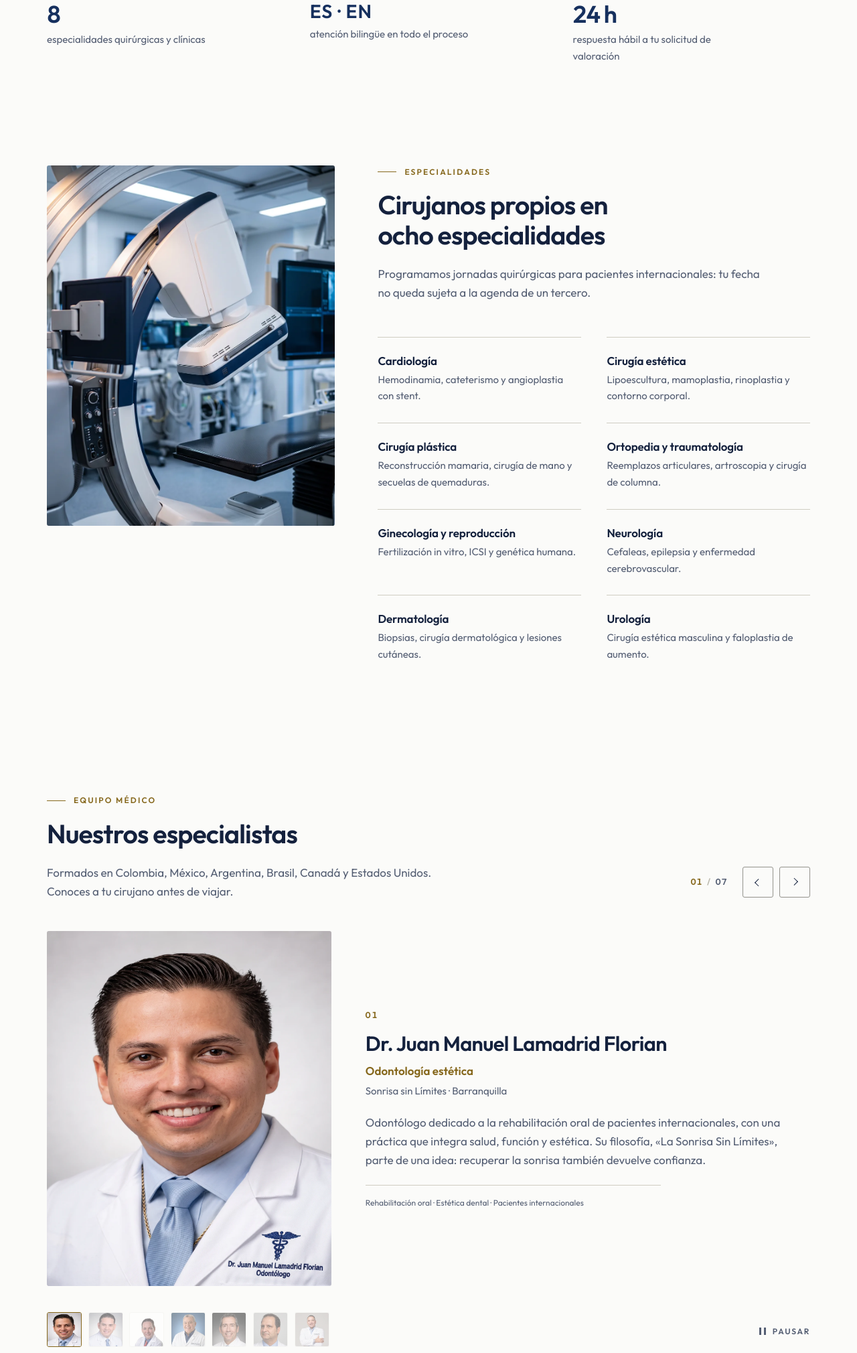
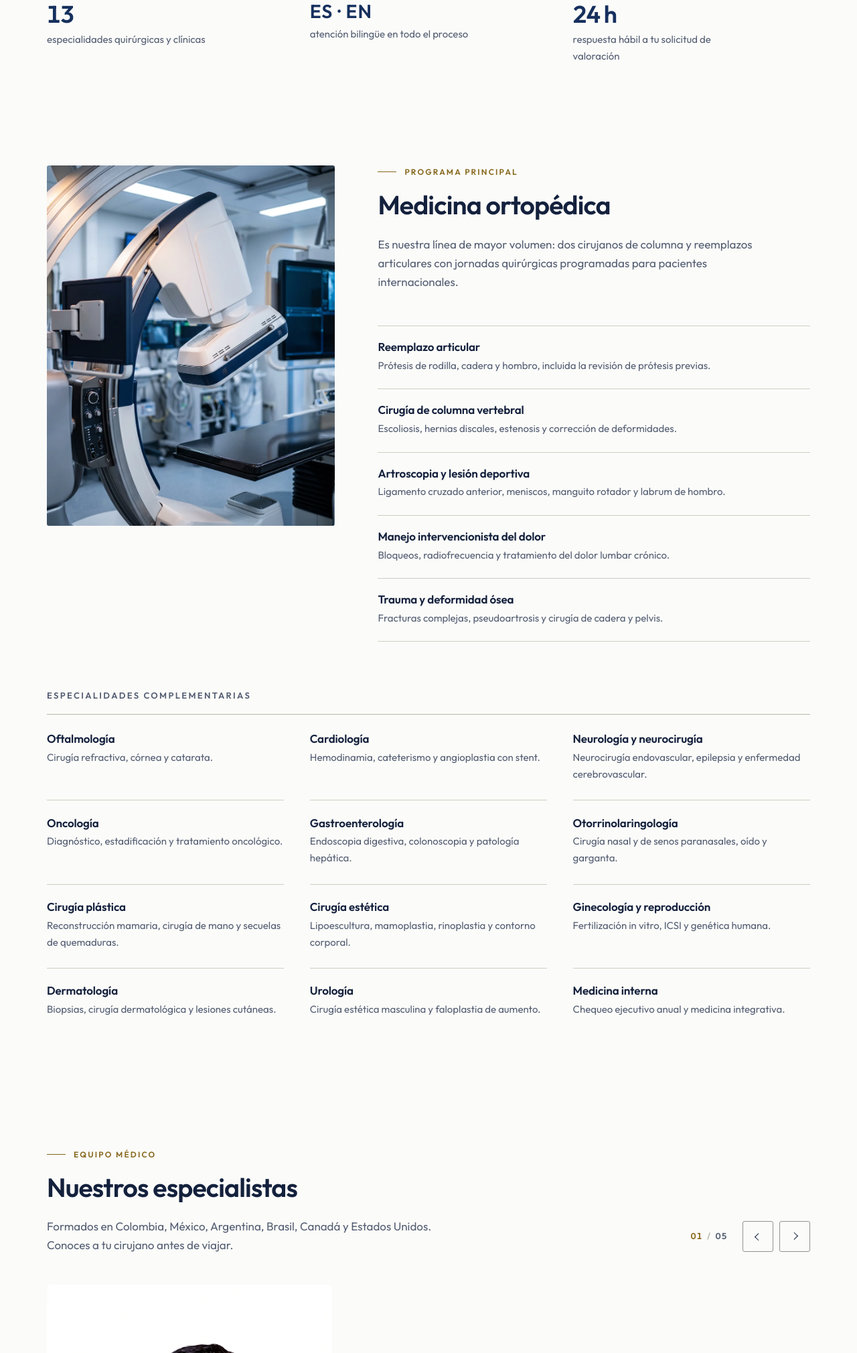
Before and after one commit to mnnlol24-cyber/gmg-web, a plain HTML site: page index.html in a window 1280 px wide. Shown: the part 1140-3160 px from the top of the page at 67% size. Drawn offline with Linux system fonts and the light colour scheme.

Commit message:
Reenfocar la oferta en medicina ortopédica
Se retiran de la galería los doctores Lamadrid y sus retratos del
repositorio; quedan cinco especialistas y el contador pasa a 01/05.

Especialidades se reordena: la medicina ortopédica pasa a programa
principal con sus cinco planes (reemplazo articular, columna, artroscopia,
manejo del dolor y trauma), y debajo van doce especialidades
complementarias, entre ellas las cuatro nuevas: oncología, oftalmología,
gastroenterología y otorrinolaringología.

Co-Authored-By: Claude Opus 5 <noreply@anthropic.com>

```diff
--- a/assets/styles.css
+++ b/assets/styles.css
@@ -462,18 +462,49 @@ a:focus-visible, button:focus-visible, summary:focus-visible {
 /* En pantallas bajas el sticky no aporta: la foto quedaría siempre cortada. */
 @media (max-height: 700px) { .spec-media { position: static; } }
 
-.spec-grid { display: grid; grid-template-columns: repeat(2, minmax(0, 1fr)); column-gap: clamp(1.5rem, 3vw, 3rem); }
-.spec { border-top: 1px solid var(--line); padding: 1.5rem 0 1.7rem; }
+/* Los planes del programa ortopédico: una columna, junto a la fotografía. */
+.plan-list { list-style: none; margin: 0; padding: 0; }
+.plan-list li {
+  border-top: 1px solid var(--line);
+  padding: 1.25rem 0 1.35rem;
+}
+.plan-list li:last-child { border-bottom: 1px solid var(--line); }
+.plan-list p { margin: 0; font-size: var(--t-base); color: var(--ink-soft); }
+
+/* Bloque de especialidades complementarias, a todo el ancho del contenedor. */
+.spec-extra { margin-top: clamp(3rem, 6vw, 4.5rem); }
+.spec-extra-title {
+  font-size: var(--t-sm);
+  font-weight: 600;
+  text-transform: uppercase;
+  letter-spacing: 0.18em;
+  color: var(--ink-soft);
+  padding-bottom: 1.1rem;
+  border-bottom: 1px solid var(--line-strong);
+  margin-bottom: 0;
+}
+.spec-grid {
+  display: grid;
+  grid-template-columns: repeat(3, minmax(0, 1fr));
+  column-gap: clamp(1.5rem, 3vw, 3rem);
+}
+.spec { border-top: 1px solid var(--line); padding: 1.4rem 0 1.6rem; }
+.spec:nth-child(-n + 3) { border-top: 0; padding-top: 1.6rem; }
 .spec p { font-size: var(--t-base); color: var(--ink-soft); margin: 0; }
 
 @media (max-width: 900px) {
   .spec-layout { grid-template-columns: 1fr; gap: 2.5rem; }
   .spec-media { position: static; }
   .spec-media img { aspect-ratio: 16 / 10; max-height: none; }
+  .spec-grid { grid-template-columns: repeat(2, minmax(0, 1fr)); }
+  .spec:nth-child(-n + 3) { border-top: 1px solid var(--line); padding-top: 1.4rem; }
+  .spec:nth-child(-n + 2) { border-top: 0; padding-top: 1.6rem; }
 }
-/* La columna derecha es demasiado estrecha para dos textos entre 901 y 1080. */
-@media (min-width: 901px) and (max-width: 1080px) { .spec-grid { grid-template-columns: 1fr; } }
-@media (max-width: 560px) { .spec-grid { grid-template-columns: 1fr; } }
+@media (max-width: 560px) {
+  .spec-grid { grid-template-columns: 1fr; }
+  .spec, .spec:nth-child(-n + 3) { border-top: 1px solid var(--line); padding-top: 1.4rem; }
+  .spec:first-child { border-top: 0; padding-top: 1.6rem; }
+}
 
 /* ---------- Nuestros especialistas: galería de una en una ----------
    Las diapositivas se apilan en la MISMA celda de rejilla: el bloque toma la
--- a/index.html
+++ b/index.html
@@ -99,7 +99,7 @@
       <div class="container">
         <p class="statement-text reveal">Operamos nuestra propia plataforma hospitalaria en Barranquilla. Los cirujanos, los quirófanos y la coordinación del viaje dependen de <em>la misma organización</em>, así que nadie te devuelve a otra ventanilla.</p>
         <ul class="facts reveal" role="list">
-          <li><strong>8</strong><span>especialidades quirúrgicas y clínicas</span></li>
+          <li><strong>13</strong><span>especialidades quirúrgicas y clínicas</span></li>
           <li><strong class="fact-alt">ES · EN</strong><span>atención bilingüe en todo el proceso</span></li>
           <li><strong>24 h</strong><span>respuesta hábil a tu solicitud de valoración</span></li>
         </ul>
@@ -114,34 +114,73 @@
         </figure>
         <div class="spec-content">
           <header class="section-head reveal">
-            <p class="eyebrow">Especialidades</p>
-            <h2>Cirujanos propios en ocho especialidades</h2>
-            <p class="section-lede">Programamos jornadas quirúrgicas para pacientes internacionales: tu fecha no queda sujeta a la agenda de un tercero.</p>
+            <p class="eyebrow">Programa principal</p>
+            <h2>Medicina ortopédica</h2>
+            <p class="section-lede">Es nuestra línea de mayor volumen: dos cirujanos de columna y reemplazos articulares con jornadas quirúrgicas programadas para pacientes internacionales.</p>
           </header>
+          <ul class="plan-list reveal" role="list">
+            <li>
+              <h3>Reemplazo articular</h3>
+              <p>Prótesis de rodilla, cadera y hombro, incluida la revisión de prótesis previas.</p>
+            </li>
+            <li>
+              <h3>Cirugía de columna vertebral</h3>
+              <p>Escoliosis, hernias discales, estenosis y corrección de deformidades.</p>
+            </li>
+            <li>
+              <h3>Artroscopia y lesión deportiva</h3>
+              <p>Ligamento cruzado anterior, meniscos, manguito rotador y labrum de hombro.</p>
+            </li>
+            <li>
+              <h3>Manejo intervencionista del dolor</h3>
+              <p>Bloqueos, radiofrecuencia y tratamiento del dolor lumbar crónico.</p>
+            </li>
+            <li>
+              <h3>Trauma y deformidad ósea</h3>
+              <p>Fracturas complejas, pseudoartrosis y cirugía de cadera y pelvis.</p>
+            </li>
+          </ul>
+        </div>
+      </div>
+
+      <div class="container spec-extra">
+        <h3 class="spec-extra-title reveal">Especialidades complementarias</h3>
         <div class="spec-grid reveal">
+          <article class="spec">
+            <h3>Oftalmología</h3>
+            <p>Cirugía refractiva, córnea y catarata.</p>
+          </article>
           <article class="spec">
             <h3>Cardiología</h3>
             <p>Hemodinamia, cateterismo y angioplastia con stent.</p>
+          </article>
+          <article class="spec">
+            <h3>Neurología y neurocirugía</h3>
+            <p>Neurocirugía endovascular, epilepsia y enfermedad cerebrovascular.</p>
+          </article>
+          <article class="spec">
+            <h3>Oncología</h3>
+            <p>Diagnóstico, estadificación y tratamiento oncológico.</p>
+          </article>
+          <article class="spec">
+            <h3>Gastroenterología</h3>
+            <p>Endoscopia digestiva, colonoscopia y patología hepática.</p>
+          </article>
+          <article class="spec">
+            <h3>Otorrinolaringología</h3>
+            <p>Cirugía nasal y de senos paranasales, oído y garganta.</p>
+          </article>
+          <article class="spec">
+            <h3>Cirugía plástica</h3>
+            <p>Reconstrucción mamaria, cirugía de mano y secuelas de quemaduras.</p>
           </article>
           <article class="spec">
             <h3>Cirugía estética</h3>
             <p>Lipoescultura, mamoplastia, rinoplastia y contorno corporal.</p>
           </article>
           <article class="spec">
-              <h3>Cirugía plástica</h3>
-              <p>Reconstrucción mamaria, cirugía de mano y secuelas de quemaduras.</p>
-            </article>
-            <article class="spec">
-              <h3>Ortopedia y traumatología</h3>
-              <p>Reemplazos articulares, artroscopia y cirugía de columna.</p>
-            </article>
-            <article class="spec">
             <h3>Ginecología y reproducción</h3>
             <p>Fertilización in vitro, ICSI y genética humana.</p>
-            </article>
-            <article class="spec">
-              <h3>Neurología</h3>
-              <p>Cefaleas, epilepsia y enfermedad cerebrovascular.</p>
           </article>
           <article class="spec">
             <h3>Dermatología</h3>
@@ -151,7 +190,10 @@
             <h3>Urología</h3>
             <p>Cirugía estética masculina y faloplastia de aumento.</p>
           </article>
-          </div>
+          <article class="spec">
+            <h3>Medicina interna</h3>
+            <p>Chequeo ejecutivo anual y medicina integrativa.</p>
+          </article>
         </div>
       </div>
     </section>
@@ -166,7 +208,7 @@
             <p class="section-lede">Formados en Colombia, México, Argentina, Brasil, Canadá y Estados Unidos. Conoces a tu cirujano antes de viajar.</p>
           </div>
           <div class="gallery-nav">
-            <p class="gallery-count"><span id="gCur">01</span><span class="gallery-count-sep" aria-hidden="true">/</span><span>07</span></p>
+            <p class="gallery-count"><span id="gCur">01</span><span class="gallery-count-sep" aria-hidden="true">/</span><span>05</span></p>
             <div class="gallery-arrows">
               <button type="button" class="car-btn" data-dir="prev" aria-label="Especialista anterior" aria-controls="gStage">
                 <span class="car-arrow car-arrow-left" aria-hidden="true"></span>
@@ -180,38 +222,12 @@
 
         <div class="gallery reveal" id="gallery" aria-roledescription="carrusel" aria-label="Especialistas de Global Medical Group">
           <div class="gallery-stage" id="gStage">
-          <article class="gslide" data-active aria-hidden="false" aria-roledescription="diapositiva" aria-label="1 de 7: doctor Juan Manuel Lamadrid Florian">
+          <article class="gslide" data-active aria-hidden="false" aria-roledescription="diapositiva" aria-label="1 de 5: doctor Guido Pugliese Casalins">
             <figure class="gslide-photo">
-              <img src="assets/img/equipo/juan-manuel-lamadrid.webp" data-thumb="assets/img/equipo/juan-manuel-lamadrid-thumb.webp" alt="Retrato del doctor Juan Manuel Lamadrid Florian" width="1400" height="1738" fetchpriority="high" />
+              <img src="assets/img/equipo/guido-pugliese.webp" data-thumb="assets/img/equipo/guido-pugliese-thumb.webp" alt="Retrato del doctor Guido Pugliese Casalins" width="1400" height="1738" fetchpriority="high" />
             </figure>
             <div class="gslide-info">
               <p class="gslide-num" aria-hidden="true">01</p>
-              <h3>Dr. Juan Manuel Lamadrid Florian</h3>
-              <p class="doc-role">Odontología estética</p>
-              <p class="doc-where">Sonrisa sin Límites · Barranquilla</p>
-              <p class="doc-bio">Odontólogo dedicado a la rehabilitación oral de pacientes internacionales, con una práctica que integra salud, función y estética. Su filosofía, «La Sonrisa Sin Límites», parte de una idea: recuperar la sonrisa también devuelve confianza.</p>
-              <p class="doc-tags">Rehabilitación oral · Estética dental · Pacientes internacionales</p>
-            </div>
-          </article>
-          <article class="gslide" aria-hidden="true" aria-roledescription="diapositiva" aria-label="2 de 7: doctor Frank Felipe Lamadrid Florian">
-            <figure class="gslide-photo">
-              <img src="assets/img/equipo/frank-lamadrid.webp" data-thumb="assets/img/equipo/frank-lamadrid-thumb.webp" alt="Retrato del doctor Frank Felipe Lamadrid Florian" width="1400" height="1738" loading="lazy" />
-            </figure>
-            <div class="gslide-info">
-              <p class="gslide-num" aria-hidden="true">02</p>
-              <h3>Dr. Frank Felipe Lamadrid Florian</h3>
-              <p class="doc-role">Cirugía plástica y estética corporal</p>
-              <p class="doc-where">Lipoescultura láser y marcación abdominal 4K</p>
-              <p class="doc-bio">Cirujano plástico certificado por la American Society of Plastic Surgeons y por el Consejo Regional de Medicina de São Paulo. Desarrollador de la técnica 4K en lipoescultura, con maestrías en Cirugía Estética y Medicina Antienvejecimiento.</p>
-              <p class="doc-tags">ASPS · CREMESP São Paulo · Universidade Brasil · U. John F. Kennedy</p>
-            </div>
-          </article>
-          <article class="gslide" aria-hidden="true" aria-roledescription="diapositiva" aria-label="3 de 7: doctor Guido Pugliese Casalins">
-            <figure class="gslide-photo">
-              <img src="assets/img/equipo/guido-pugliese.webp" data-thumb="assets/img/equipo/guido-pugliese-thumb.webp" alt="Retrato del doctor Guido Pugliese Casalins" width="1400" height="1738" loading="lazy" />
-            </figure>
-            <div class="gslide-info">
-              <p class="gslide-num" aria-hidden="true">03</p>
               <h3>Dr. Guido Pugliese Casalins</h3>
               <p class="doc-role">Ortopedia y cirugía de columna vertebral</p>
               <p class="doc-where">Clínica Porto Azul</p>
@@ -219,12 +235,12 @@
               <p class="doc-tags">Escoliosis · Hernias discales · Dolor lumbar · UNINORTE · IMSS · McGill</p>
             </div>
           </article>
-          <article class="gslide" aria-hidden="true" aria-roledescription="diapositiva" aria-label="4 de 7: doctor Oscar Rafael De La Peña Vargas">
+          <article class="gslide" aria-hidden="true" aria-roledescription="diapositiva" aria-label="2 de 5: doctor Oscar Rafael De La Peña Vargas">
             <figure class="gslide-photo">
               <img src="assets/img/equipo/oscar-de-la-pena.webp" data-thumb="assets/img/equipo/oscar-de-la-pena-thumb.webp" alt="Retrato del doctor Oscar Rafael De La Peña Vargas" width="1400" height="1738" loading="lazy" />
             </figure>
             <div class="gslide-info">
-              <p class="gslide-num" aria-hidden="true">04</p>
+              <p class="gslide-num" aria-hidden="true">02</p>
               <h3>Dr. Oscar Rafael De La Peña Vargas</h3>
               <p class="doc-role">Ortopedia, columna y reemplazos articulares</p>
               <p class="doc-where">Clínica Porto Azul</p>
@@ -232,12 +248,12 @@
               <p class="doc-tags">Reemplazo articular · Lesión de LCA y meniscos · Manguito rotador</p>
             </div>
           </article>
-          <article class="gslide" aria-hidden="true" aria-roledescription="diapositiva" aria-label="5 de 7: doctor César Carriazo Escaf">
+          <article class="gslide" aria-hidden="true" aria-roledescription="diapositiva" aria-label="3 de 5: doctor César Carriazo Escaf">
             <figure class="gslide-photo">
               <img src="assets/img/equipo/cesar-carriazo.webp" data-thumb="assets/img/equipo/cesar-carriazo-thumb.webp" alt="Retrato del doctor César Carriazo Escaf" width="1400" height="1738" loading="lazy" />
             </figure>
             <div class="gslide-info">
-              <p class="gslide-num" aria-hidden="true">05</p>
+              <p class="gslide-num" aria-hidden="true">03</p>
               <h3>Dr. César Carriazo Escaf</h3>
               <p class="doc-role">Oftalmología y cirugía refractiva</p>
               <p class="doc-where">Clínica Carriazo</p>
@@ -245,12 +261,12 @@
               <p class="doc-tags">Cirugía refractiva · Córnea · Innovación quirúrgica</p>
             </div>
           </article>
-          <article class="gslide" aria-hidden="true" aria-roledescription="diapositiva" aria-label="6 de 7: doctor Dieb Nicolás Maloof Cuse">
+          <article class="gslide" aria-hidden="true" aria-roledescription="diapositiva" aria-label="4 de 5: doctor Dieb Nicolás Maloof Cuse">
             <figure class="gslide-photo">
               <img src="assets/img/equipo/dieb-maloof.webp" data-thumb="assets/img/equipo/dieb-maloof-thumb.webp" alt="Retrato del doctor Dieb Nicolás Maloof Cuse" width="1400" height="1738" loading="lazy" />
             </figure>
             <div class="gslide-info">
-              <p class="gslide-num" aria-hidden="true">06</p>
+              <p class="gslide-num" aria-hidden="true">04</p>
               <h3>Dr. Dieb Nicolás Maloof Cuse</h3>
               <p class="doc-role">Neurocirugía y neurocirugía endovascular</p>
               <p class="doc-where">Clínica Internacional La Misericordia</p>
@@ -258,12 +274,12 @@
               <p class="doc-tags">Neurocirugía endovascular · Estimulación medular · Dolor crónico</p>
             </div>
           </article>
-          <article class="gslide" aria-hidden="true" aria-roledescription="diapositiva" aria-label="7 de 7: doctor William Sánchez Rincones">
+          <article class="gslide" aria-hidden="true" aria-roledescription="diapositiva" aria-label="5 de 5: doctor William Sánchez Rincones">
             <figure class="gslide-photo">
               <img src="assets/img/equipo/william-sanchez.webp" data-thumb="assets/img/equipo/william-sanchez-thumb.webp" alt="Retrato del doctor William Sánchez Rincones" width="1400" height="1738" loading="lazy" />
             </figure>
             <div class="gslide-info">
-              <p class="gslide-num" aria-hidden="true">07</p>
+              <p class="gslide-num" aria-hidden="true">05</p>
               <h3>Dr. William Sánchez Rincones</h3>
               <p class="doc-role">Medicina interna</p>
               <p class="doc-where">Chequeo ejecutivo y medicina integrativa</p>
```
Also changed, not shown: assets/img/equipo/frank-lamadrid-thumb.webp (deleted), assets/img/equipo/frank-lamadrid.webp (deleted), assets/img/equipo/juan-manuel-lamadrid-thumb.webp (deleted), assets/img/equipo/juan-manuel-lamadrid.webp (deleted). Lines whose indentation alone changed are shown as unchanged.
